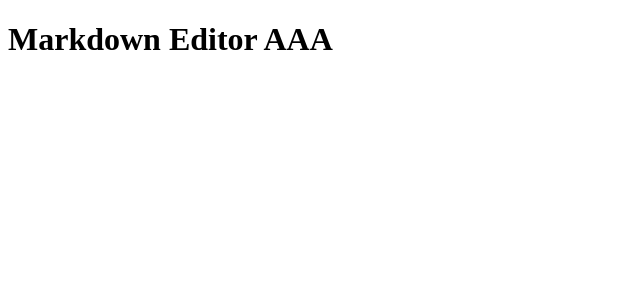
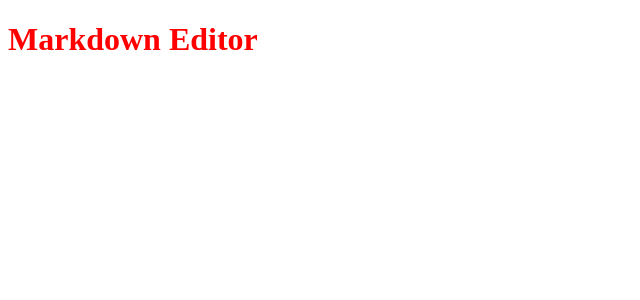
Before and after one commit to daichi0918/markdown-editor, a React app: page / in a window 1280 px wide. Shown: the top 300 px of the page, without its empty margins (0-640 px from the left). Built offline with nearby package versions, Linux system fonts and the light colour scheme.

Commit message:
complete:1-6

```diff
--- a/package.json
+++ b/package.json
@@ -8,8 +8,10 @@
   "dependencies": {
     "@types/react": "^17.0.53",
     "@types/react-dom": "^17.0.19",
+    "@types/styled-components": "^5.1.26",
     "react": "^17.0.2",
     "react-dom": "^17.0.2",
+    "styled-components": "^5.3.6",
     "ts-loader": "^9.4.2",
     "typescript": "^4.9.5",
     "webpack": "^5.75.0",
--- a/src/index.tsx
+++ b/src/index.tsx
@@ -1,6 +1,11 @@
 import * as React from 'react'
 import { render } from 'react-dom'
+import styled from 'styled-components'
 
-const Main = (<h1>Markdown Editor AAA</h1>)
+const Header = styled.h1`
+color: red;
+`
+
+const Main = (<Header>Markdown Editor</Header>)
 
 render(Main, document.getElementById('app'))
```
Also changed, not shown: 1 other file (tests, documents, lock files or other folders).
